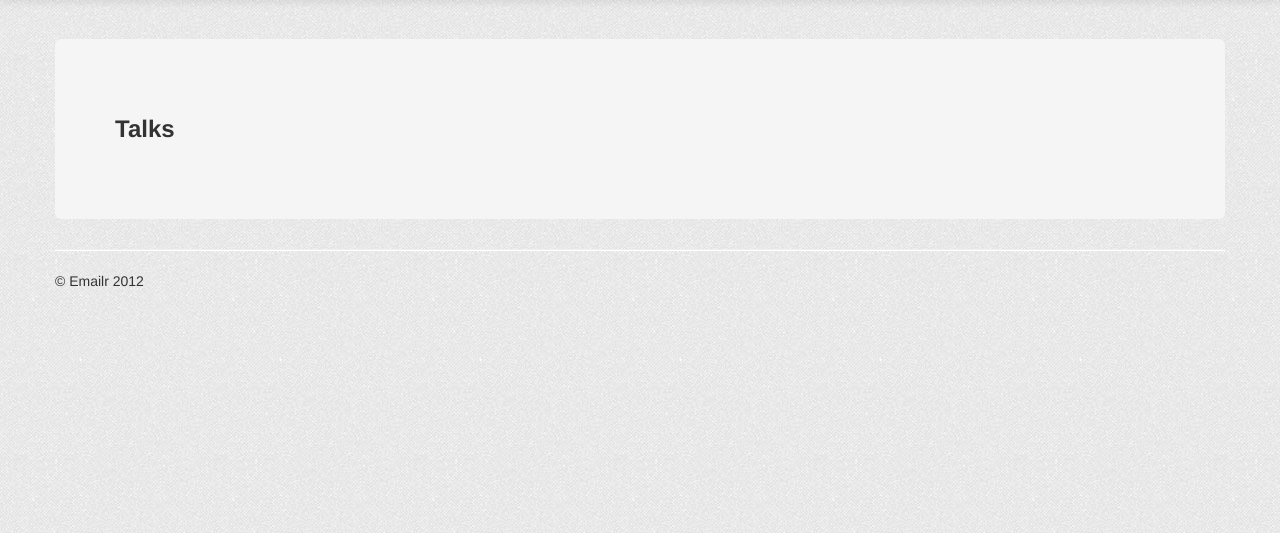
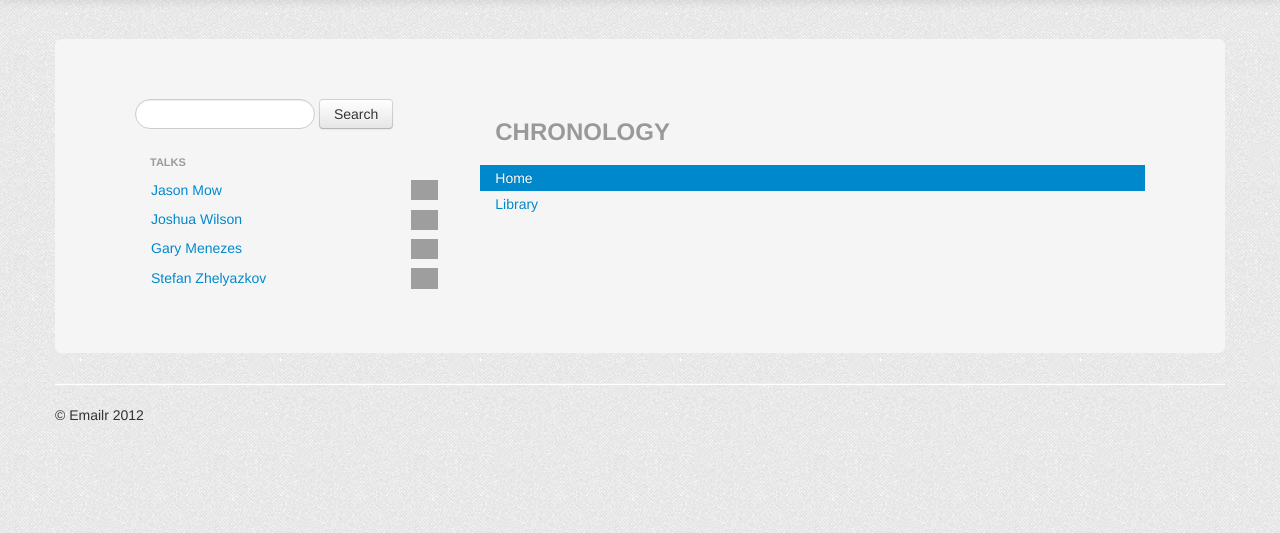
Before and after one commit to cargo8/PennAppsF12, a Django app: template templates/talks.html in a window 1280 px wide. Shown: the part 71-604 px from the top of the page. Run offline with Django 3.2, Linux system fonts and the light colour scheme; the template is opened without the code that fills it, so the values that code supplies are empty; parts of the project's set-up code (start-up, migrations or seed data) failed here and were passed over; some libraries are stand-ins or nearby versions; grey boxes are pictures that could not be loaded.

Commit message:
left pane on talks

```diff
--- a/templates/talks.html
+++ b/templates/talks.html
@@ -4,7 +4,71 @@
 
 {% block content %}
 <div class="hero-unit" style="background-color: whiteSmoke;" >
-  <h3>Talks</h3>
+
+    <div class="container-fluid">
+      <div class="row-fluid">
+         <div class="span4">
+            <form class="form-search">
+               <input type="text" class="input-medium search-query">
+               <button type="submit" class="btn">Search</button>
+            </form>
+             <ul class="nav nav-list">
+               <li class="nav-header">Talks</li>
+               <li id="jason" class="inactive"><a href="javascript:void(0)">
+                  <table>
+                     <tr>
+                        <td width="90%">Jason Mow</td>
+                        <td><img src="https://fbcdn-profile-a.akamaihd.net/hprofile-ak-prn1/48782_1063440122_737511809_q.jpg" /></td>
+                     </tr>
+                  </table>
+               </a></li>
+               <li id="joshua" class="inactive"><a href="javascript:void(0)">
+                  <table>
+                     <tr>
+                        <td width="90%">Joshua Wilson</td>
+                        <td><img src="https://fbcdn-profile-a.akamaihd.net/hprofile-ak-ash4/195340_1307190045_861856258_q.jpg" /></td>
+                     </tr>
+                  </table>
+               </a></li>
+               <li id="gary" class="inactive"><a href="javascript:void(0)">
+                  <table>
+                     <tr>
+                        <td width="90%">Gary Menezes</td>
+                        <td><img src="https://fbcdn-profile-a.akamaihd.net/hprofile-ak-prn1/49550_1526515316_4063_q.jpg" /></td>
+                     </tr>
+                  </table>
+               </a></li>
+               <li id="stefan" class="inactive"><a href="javascript:void(0)">
+                  <table>
+                     <tr>
+                        <td width="90%">Stefan Zhelyazkov</td>
+                        <td><img src="https://fbcdn-profile-a.akamaihd.net/hprofile-ak-ash4/186355_693468495_1222752505_q.jpg" /></td>
+                     </tr>
+                  </table>
+               </a></li>
+             </ul>
+         </div>
+
+         <div class="span8">
+         <ul class="nav nav-list">
+               <li class="nav-header"><h3>Chronology</h3></li>
+               <li class="active"><a href="#">Home</a></li>
+               <li><a href="#">Library</a></li>
+             </ul>
+         </div>
+      </div>
+    </div>
+
+
+   <script>
+      $(document).ready(function() {
+         $('.inactive').click(function() {
+            $(".active").removeClass("active").addClass("inactive");
+            $("#"+this.id).removeClass("inactive").addClass("active");
+         });
+
+      });
+   </script>
 </div>
 
 {% endblock %}
--- a/urls.py
+++ b/urls.py
@@ -20,7 +20,7 @@ urlpatterns = patterns('',
     url(r'^signup/$', signup),
     url(r'^login/$', login),
     url(r'^receiveEmail/$', receiveEmail),
-    url(r'^talks/$', talks),
+    url(r'^talks/*', talks),
 
     # Uncomment the admin/doc line below to enable admin documentation:
     # url(r'^admin/doc/', include('django.contrib.admindocs.urls')),
```
